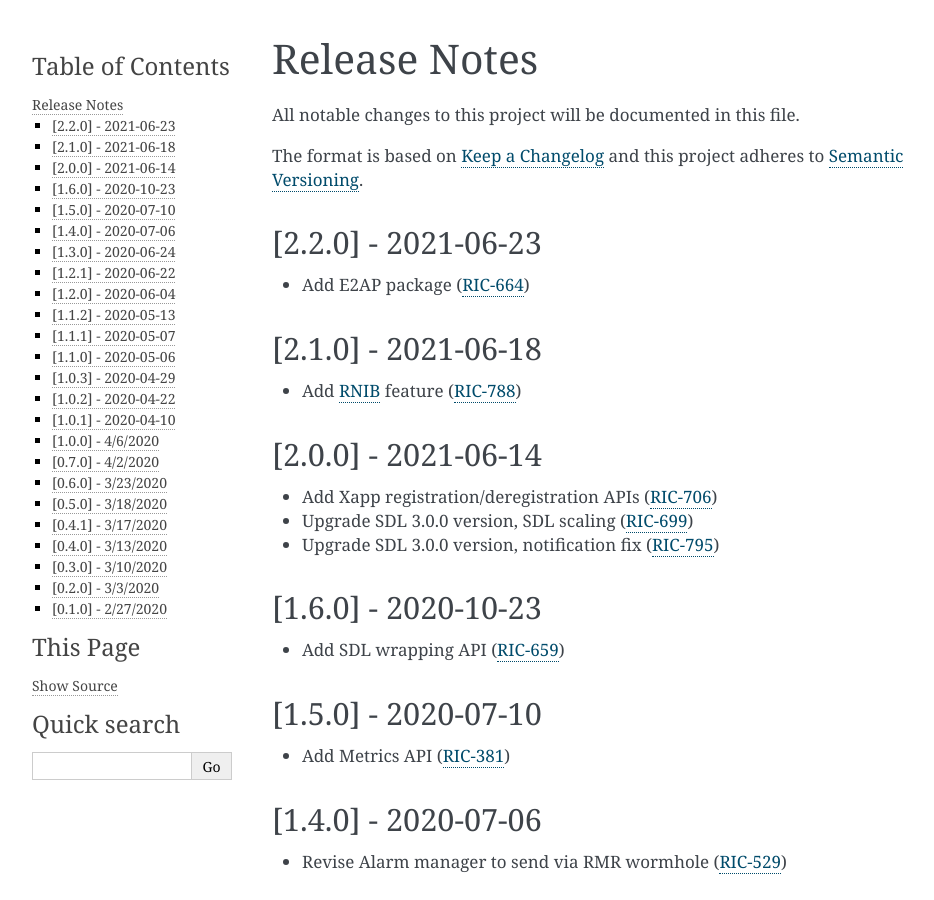
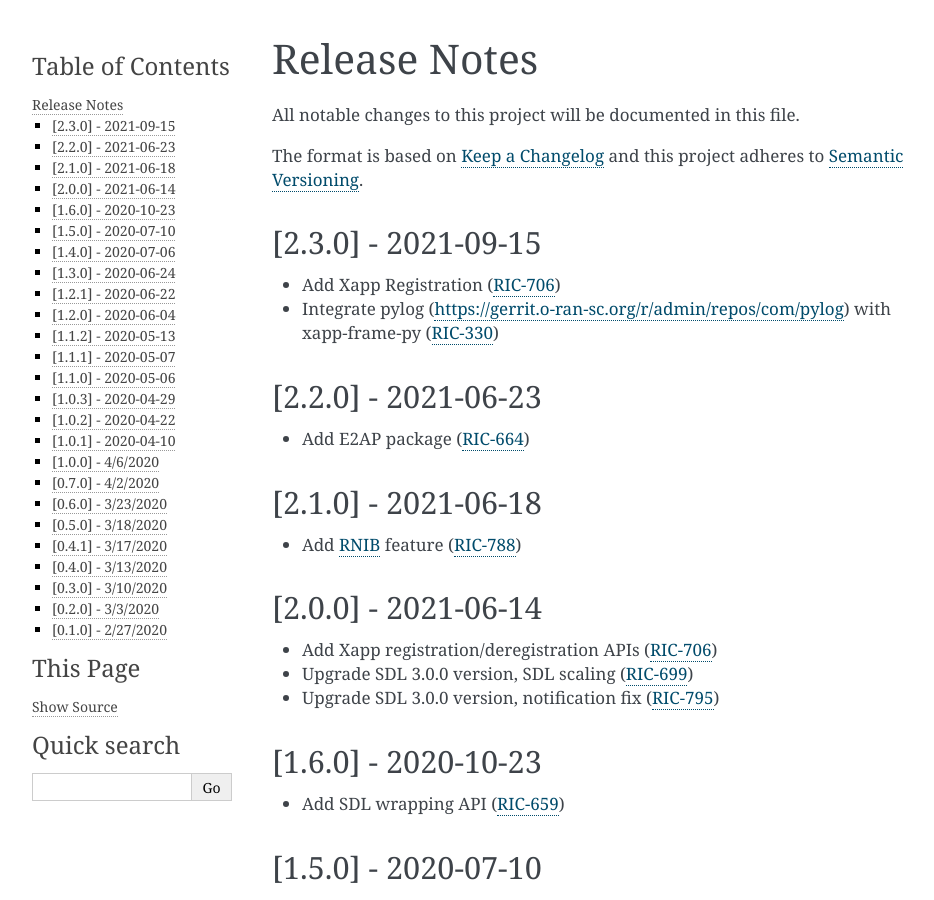
Before and after one commit to o-ran-sc/ric-plt-xapp-frame-py, a Sphinx documentation site: the page built from docs/release-notes.rst, in a window 1280 px wide and 900 px high. Shown: the whole window, without its empty margins (148-1082 px from the left). Built offline with Sphinx 7.4.7, drawn with Linux system fonts in a browser that asks for light colours; the version number is read from the project's files by our own code.

Commit message:
Xapp-frame-py version number upgrading
 Xapp-frame-py version number upgrading from the current version 2.2.0 to 2.3.0

Signed-off-by: naman.gupta <naman.gupta@samsung.com>
Change-Id: Ib6d3a73654806820973afa77dc18dd7469655909

```diff
--- a/docs/release-notes.rst
+++ b/docs/release-notes.rst
@@ -10,6 +10,10 @@ All notable changes to this project will be documented in this file.
 The format is based on `Keep a Changelog <http://keepachangelog.com/>`__
 and this project adheres to `Semantic Versioning <http://semver.org/>`__.
 
+[2.3.0] - 2021-09-15
+--------------------
+* Add Xapp Registration (`RIC-706 <https://jira.o-ran-sc.org/browse/RIC-706>`_)
+* Integrate pylog (https://gerrit.o-ran-sc.org/r/admin/repos/com/pylog) with xapp-frame-py (`RIC-330 <https://jira.o-ran-sc.org/browse/RIC-330>`_)
 
 [2.2.0] - 2021-06-23
 --------------------
--- a/setup.py
+++ b/setup.py
@@ -32,7 +32,7 @@ def _long_descr():
 
 setup(
     name="ricxappframe",
-    version="2.2.0",
+    version="2.3.0",
     packages=find_packages(exclude=["tests.*", "tests"]),
     author="O-RAN Software Community",
     description="Xapp and RMR framework for Python",
```
